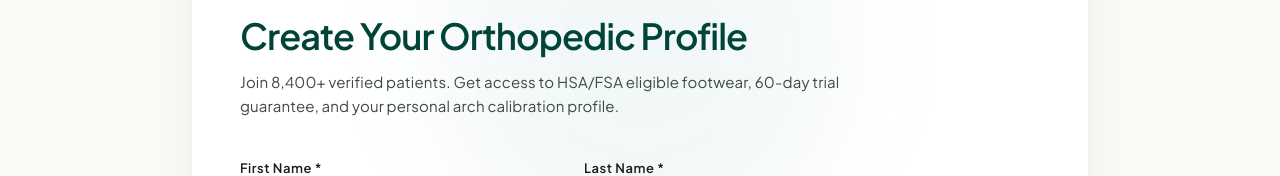
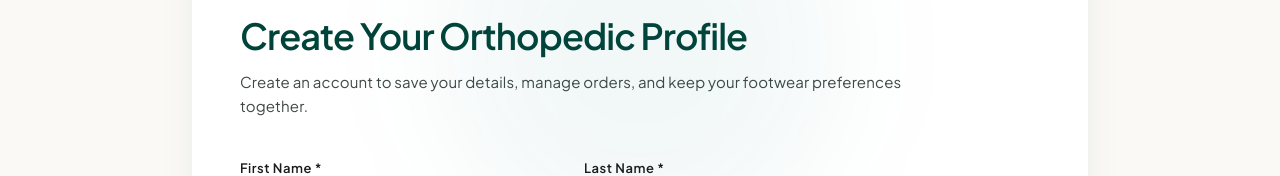
Before and after one commit to Goofy105114/step_up, a React (Vite) app in the folder frontend/: page /register in a window 1280 px wide. Shown: the part 305-481 px from the top of the page. Built offline with nearby package versions, Linux system fonts and the light colour scheme; no server answers; a web font is replaced by a local one.

Commit message:
fix(content): remove unsupported registration marketing claims

```diff
--- a/frontend/src/pages/auth/RegisterPage.tsx
+++ b/frontend/src/pages/auth/RegisterPage.tsx
@@ -63,7 +63,7 @@ export default function RegisterPage() {
                 Create Your Orthopedic Profile
               </h1>
               <p className="text-body-md text-on-surface-variant leading-relaxed">
-                Join 8,400+ verified patients. Get access to HSA/FSA eligible footwear, 60-day trial guarantee, and your personal arch calibration profile.
+                Create an account to save your details, manage orders, and keep your footwear preferences together.
               </p>
             </div>
 
```
